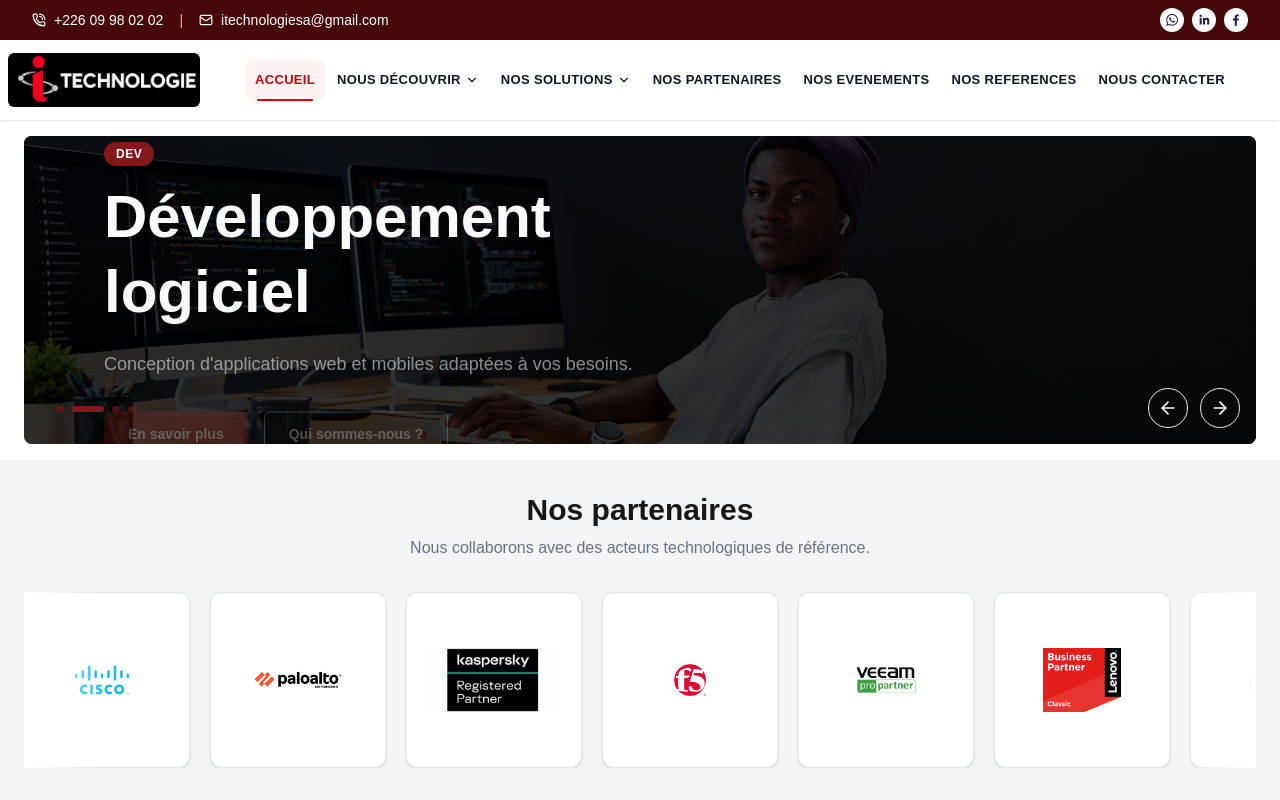
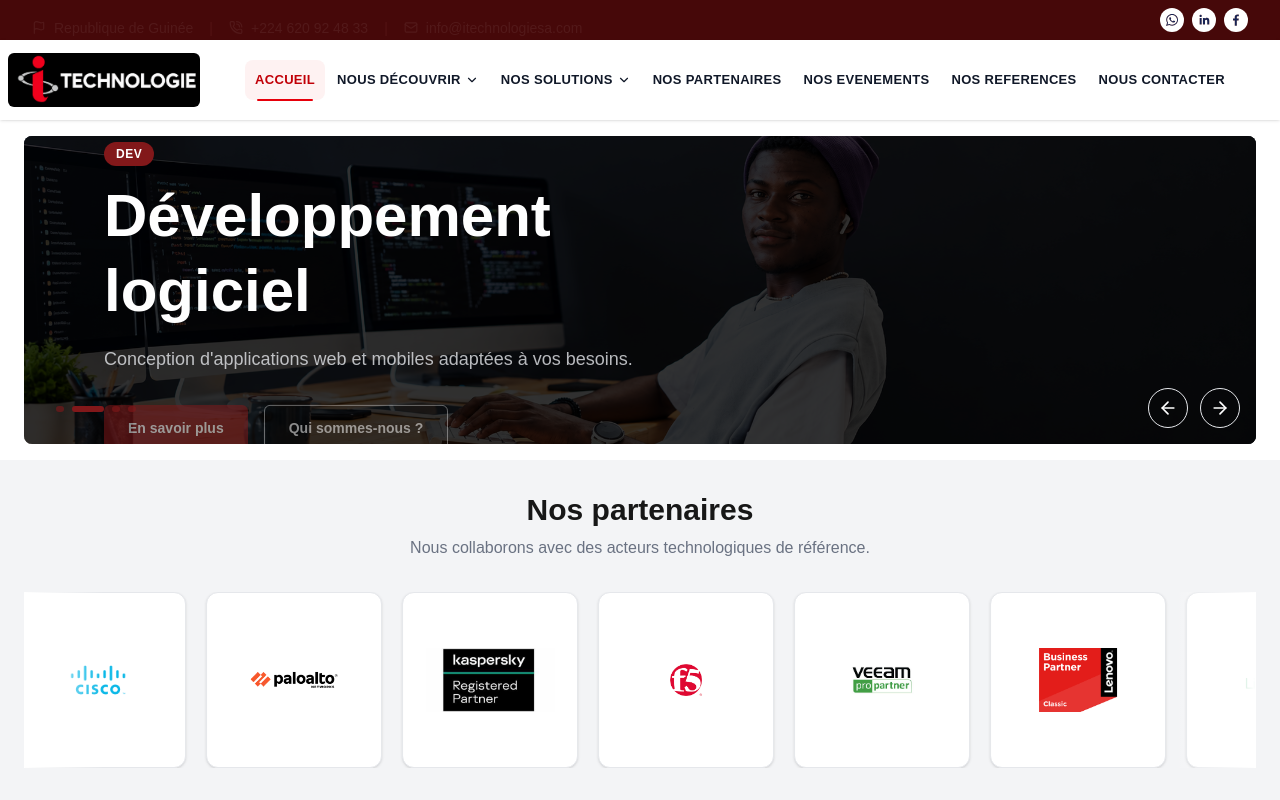
Before and after one commit to yobibah/itechnologie-sa, a Next.js app: page / in a window 1280 px wide. Shown: the top 800 px of the page. Built offline with nearby package versions, Linux system fonts and the light colour scheme.

Commit message:
maj dhdbhdf

```diff
--- a/components/footer.jsx
+++ b/components/footer.jsx
@@ -24,7 +24,7 @@ export function Footer() {
   ];
 
   return (
-    <footer className="relative bg-red-950 text-white">
+    <footer className="relative bg-black text-white">
 
       <div className="mx-auto px-4 sm:px-6 lg:px-8 pt-16 pb-8">
 
--- a/components/nav.jsx
+++ b/components/nav.jsx
@@ -4,7 +4,7 @@ import Link from "next/link";
 import { useState, useEffect } from "react";
 import { usePathname } from "next/navigation";
 
-import { Menu, X, PhoneCall, Mail, ChevronDown } from "lucide-react";
+import { Menu, X, PhoneCall, Mail, ChevronDown, Flag } from "lucide-react";
 import { SocialIcon } from "react-social-icons";
 import { motion, AnimatePresence } from "framer-motion";
 import Image from "next/image";
@@ -35,13 +35,34 @@ export function Header() {
       name: "NOS SOLUTIONS",
       path: "/solutions",
       children: [
-        { name: "Solutions Informatiques", path: "/solutions/developpement-informatique" },
-        { name: "Réseau & cybersécurité", path: "/solutions/reseaux-cyber-securite" },
-        { name: "Énergie & Technologies du bâtiment", path: "/solutions/energie-technologie-batiment" },
-        { name: "Télécommunications & Data", path: "/solutions/telecommuniaction-data" },
-        { name: "Monétique & Moyens de paiement", path: "/solutions/monetique-moyens-paiement" },
-        { name: "Gouvernance & Audit Systèmes IT", path: "/solutions/gouvernance-audit-systemes-IT" },
-        { name: "Infogérance & Services Managés", path: "/solutions/infogerance-services-manages" },
+        {
+          name: "Solutions Informatiques",
+          path: "/solutions/developpement-informatique",
+        },
+        {
+          name: "Réseau & cybersécurité",
+          path: "/solutions/reseaux-cyber-securite",
+        },
+        {
+          name: "Énergie & Technologies du bâtiment",
+          path: "/solutions/energie-technologie-batiment",
+        },
+        {
+          name: "Télécommunications & Data",
+          path: "/solutions/telecommuniaction-data",
+        },
+        {
+          name: "Monétique & Moyens de paiement",
+          path: "/solutions/monetique-moyens-paiement",
+        },
+        {
+          name: "Gouvernance & Audit Systèmes IT",
+          path: "/solutions/gouvernance-audit-systemes-IT",
+        },
+        {
+          name: "Infogérance & Services Managés",
+          path: "/solutions/infogerance-services-manages",
+        },
       ],
     },
     { name: "NOS PARTENAIRES", path: "/partenaires" },
@@ -55,24 +76,84 @@ export function Header() {
     return pathname.startsWith(path);
   };
 
+  const contact = [
+    {
+      pays: "Burkina Faso",
+      telephone: "+226 68 08 02 02",
+      email: "info@itechnologiesa.com",
+    },
+    {
+      pays: "Republique de Guinée",
+      telephone: "+224 620 92 48 33",
+      email: "info@itechnologiesa.com",
+    },
+  ];
+  const [curentIndex, setCurrentIndex] = useState(0);
+  const [items, setItems] = useState({});
+  useEffect(() => {
+    setItems(contact[curentIndex]);
+    const timer = setTimeout(() => {
+      setCurrentIndex((prev) => (prev + 1) % contact.length);
+    }, 3000);
+
+    return () => clearTimeout(timer);
+  }, [curentIndex]);
+
+  // console.log('items',items)
+
   return (
     <>
-
       <div className="w-full ">
         <div className="w-full bg-red-950">
           <div className=" mx-auto px-4 sm:px-6 lg:px-8">
             <div className="h-10 flex items-center justify-between">
-              <div className="hidden md:flex items-center gap-4 text-white text-sm">
-                <div className="flex items-center gap-2">
-                  <PhoneCall size={14} />
-                  <span className="font-medium">+226 09 98 02 02</span>
-                </div>
-                <span className="text-red-300">|</span>
-                <div className="flex items-center gap-2">
-                  <Mail size={14} />
-                  <span className="font-medium">itechnologiesa@gmail.com</span>
-                </div>
-              </div>
+              <AnimatePresence mode="wait">
+                <motion.div
+                  key={`${items.pays}-${items.telephone}`}
+                  initial={{ opacity: 0, y: -8 }}
+                  animate={{ opacity: 1, y: 0 }}
+                  exit={{ opacity: 0, y: 8 }}
+                  transition={{
+                    duration: 0.4,
+                    ease: "easeOut",
+                  }}
+                  className="hidden md:flex items-center gap-4 text-white text-sm"
+                >
+                  <motion.div
+                    initial={{ opacity: 0, x: -10 }}
+                    animate={{ opacity: 1, x: 0 }}
+                    transition={{ duration: 0.4, delay: 0.05 }}
+                    className="flex items-center gap-2"
+                  >
+                    <Flag size={14} />
+                    <span className="font-medium">{items.pays}</span>
+                  </motion.div>
+
+                  <span className="text-red-300">|</span>
+
+                  <motion.div
+                    initial={{ opacity: 0, x: -10 }}
+                    animate={{ opacity: 1, x: 0 }}
+                    transition={{ duration: 0.4, delay: 0.1 }}
+                    className="flex items-center gap-2"
+                  >
+                    <PhoneCall size={14} />
+                    <span className="font-medium">{items.telephone}</span>
+                  </motion.div>
+
+                  <span className="text-red-300">|</span>
+
+                  <motion.div
+                    initial={{ opacity: 0, x: -10 }}
+                    animate={{ opacity: 1, x: 0 }}
+                    transition={{ duration: 0.4, delay: 0.15 }}
+                    className="flex items-center gap-2"
+                  >
+                    <Mail size={14} />
+                    <span className="font-medium">{items.email}</span>
+                  </motion.div>
+                </motion.div>
+              </AnimatePresence>
 
               <div className="hidden md:flex items-center gap-2 ml-auto md:ml-0">
                 <SocialIcon
@@ -98,11 +179,9 @@ export function Header() {
           </div>
         </div>
 
-
         <header className="bg-white sticky top-0 z-50 shadow-sm">
           <div className=" mx-auto px-4 sm:px-1 lg:px-2">
             <div className="h-20 flex items-center justify-between gap-2">
-
               <div className="flex-shrink-0">
                 <Link
                   href="/"
@@ -165,7 +244,6 @@ export function Header() {
                             className="transition-transform duration-200 group-hover:rotate-180 shrink-0"
                           />
                         </button>
-
 
                         <div
                           className="
@@ -270,7 +348,6 @@ export function Header() {
               </div>
             </div>
           </div>
-
 
           <AnimatePresence>
             {isMobileMenuOpen && (
--- /dev/null
+++ b/components/ui/home/contact-barnner.jsx
@@ -0,0 +1,110 @@
+"use client";
+
+import { useRouter } from "next/navigation";
+import { motion } from "framer-motion";
+import { ArrowRight } from "lucide-react";
+
+export default function Contactbarnner() {
+  const router = useRouter();
+
+  return (
+    <motion.section
+      className="w-full px-2 py-8 sm:px-4 lg:px-6 mb-6"
+      initial={{ opacity: 0, y: 30 }}
+      animate={{ opacity: 1, y: 0 }}
+      transition={{ duration: 0.6, ease: "easeOut" }}
+    >
+      <div className="relative overflow-hidden rounded-lg bg-gradient-to-r from-red-950 via-red-900 to-red-800 px-6 py-8 sm:px-10 sm:py-10 lg:px-14">
+
+        <motion.div
+          className="absolute -right-20 -top-20 h-56 w-56 rounded-full bg-red-700/30 blur-3xl"
+          animate={{
+            scale: [1, 1.2, 1],
+            opacity: [0.4, 0.7, 0.4],
+          }}
+          transition={{
+            duration: 4,
+            repeat: Infinity,
+            ease: "easeInOut",
+          }}
+        />
+
+        <motion.div
+          className="absolute -bottom-20 left-1/3 h-40 w-40 rounded-full bg-red-500/20 blur-3xl"
+          animate={{
+            scale: [1, 1.3, 1],
+          }}
+          transition={{
+            duration: 5,
+            repeat: Infinity,
+            ease: "easeInOut",
+          }}
+        />
+
+        <div className="relative z-10 flex flex-col items-start justify-between gap-8 md:flex-row md:items-center">
+
+
+          <motion.div
+            initial={{ opacity: 0, x: -30 }}
+            animate={{ opacity: 1, x: 0 }}
+            transition={{ duration: 0.6, delay: 0.2 }}
+            className="max-w-3xl"
+          >
+            <p className="mb-3 text-xs font-bold uppercase tracking-widest text-red-200">
+              Notre expertise à votre service
+            </p>
+
+            <h2 className="mb-3 text-xl font-black leading-tight text-white sm:text-2xl lg:text-3xl">
+              Plus de 9 ans d'expérience au service
+              <br className="hidden sm:block" />
+              de la performance technologique.
+            </h2>
+
+            <p className="text-sm font-medium leading-6 text-red-100 sm:text-base">
+              Nous accompagnons depuis plus de 15 ans les grandes entreprises
+              en Afrique dans leurs choix technologiques et dans la mise à
+              profit des technologies au service de la performance commerciale
+              et de la résilience technologique.
+            </p>
+          </motion.div>
+
+
+          <motion.div
+            initial={{ opacity: 0, x: 30 }}
+            animate={{ opacity: 1, x: 0 }}
+            transition={{ duration: 0.6, delay: 0.35 }}
+            className="shrink-0"
+          >
+            <motion.button
+              onClick={() => router.push("/contact")}
+            //   whileHover={{
+            //     scale: 1.05,
+            //     x: 4,
+            //   }}
+            //   whileTap={{
+            //     scale: 0.95,
+            //   }}
+              className="group flex items-center gap-3 rounded-md border border-white/30 bg-white px-5 py-3 text-sm font-black text-red-900 shadow-lg transition-colors duration-300 hover:bg-red-50 sm:px-6 sm:py-4"
+            >
+              <span>Nous contacter</span>
+
+              <motion.span
+                animate={{ x: [0, 4, 0] }}
+                transition={{
+                  duration: 1.5,
+                  repeat: Infinity,
+                  ease: "easeInOut",
+                }}
+              >
+                <ArrowRight
+                  size={18}
+                  className="transition-transform duration-300 group-hover:translate-x-1"
+                />
+              </motion.span>
+            </motion.button>
+          </motion.div>
+        </div>
+      </div>
+    </motion.section>
+  );
+}
--- a/components/ui/home/representation-barnner.jsx
+++ b/components/ui/home/representation-barnner.jsx
@@ -11,7 +11,7 @@ import bf from "../../../public/images/global.png";
 export default function RepresentationBarnner() {
   const pays = [
     {
-      nom: "Guinnee conakry",
+      nom: "Republique de Guinée",
       type: "Siège du groupe",
       ville: "conakry",
       initial: "CI",
--- a/src/app/page.js
+++ b/src/app/page.js
@@ -1,3 +1,4 @@
+import Contactbarnner from "../../components/ui/home/contact-barnner";
 import ExpertiseBarnner from "../../components/ui/home/expertise-barnner";
 import HomeBarnner from "../../components/ui/home/home-barnner";
 import PartenairesBanner from "../../components/ui/home/partenaire-barnaire";
@@ -13,6 +14,7 @@ export default function Home() {
       <ExpertiseBarnner />
       <UsBarnner />
       <RepresentationBarnner/>
+      <Contactbarnner/>
     </>
   );
 }
```
Also changed, not shown: src/app/partenaires/page.jsx (renamed from src/app/references/partenaires/page.jsx).
